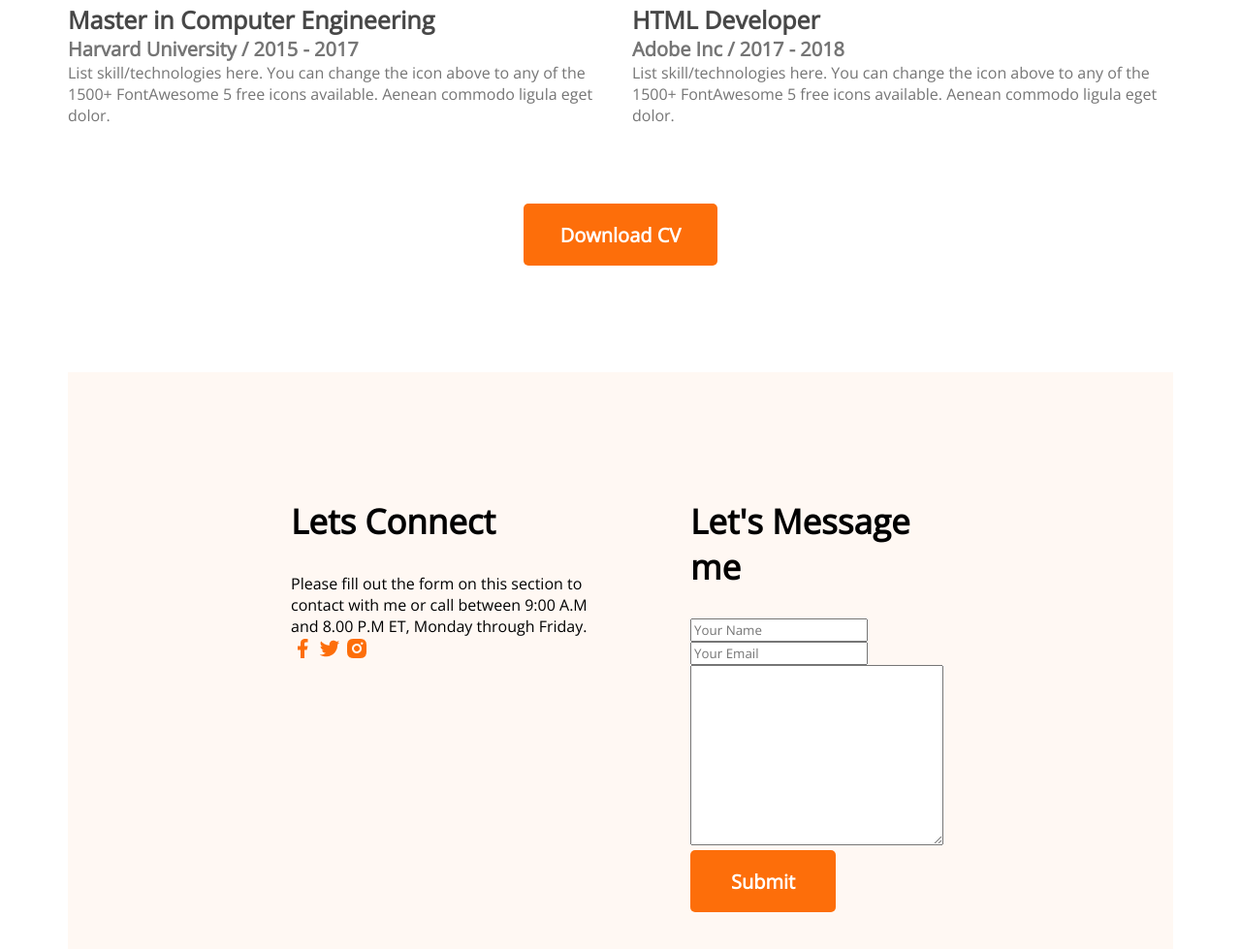
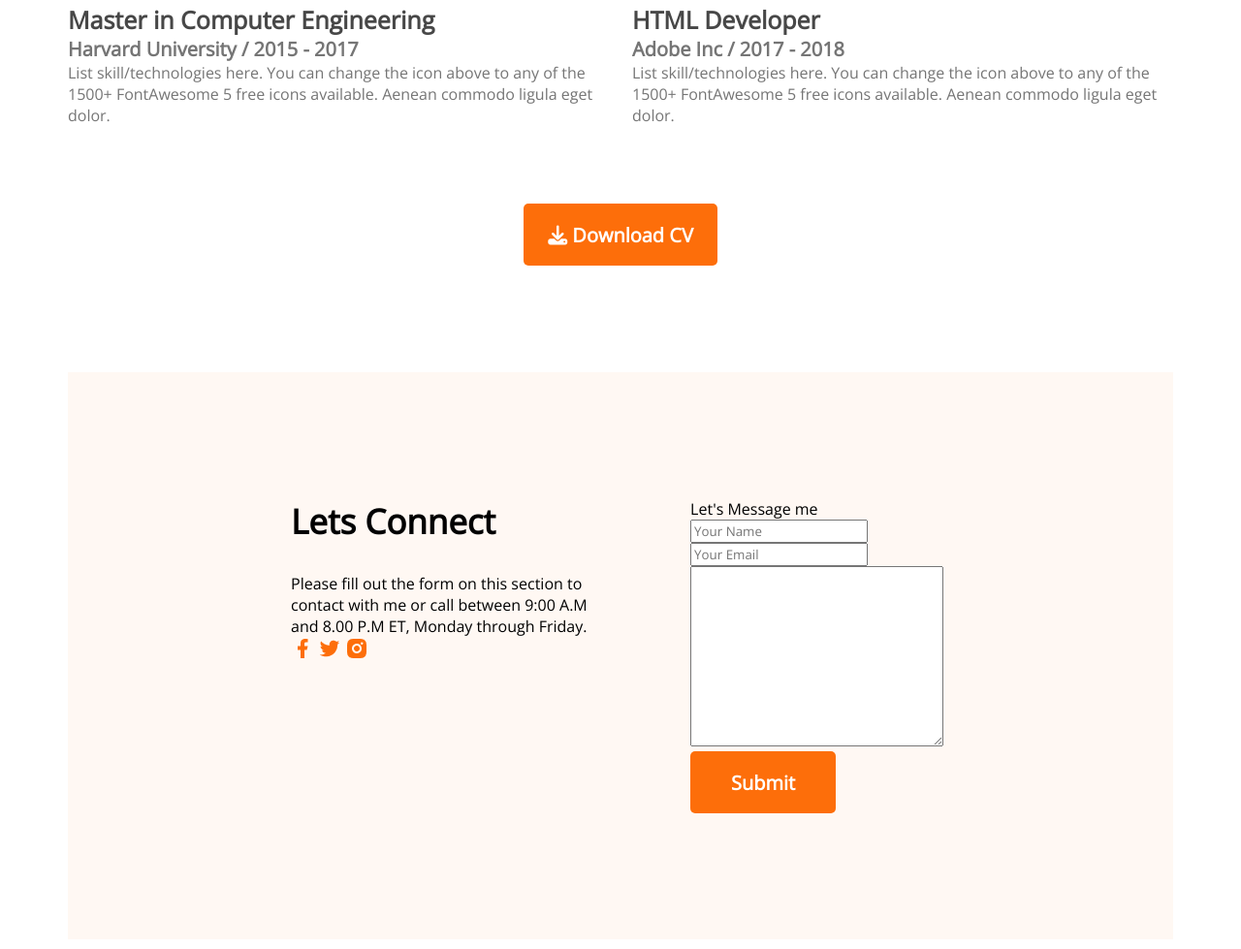
Before and after one commit to Rakib404H/developer-portfolio, a plain HTML site: page index.html in a window 1280 px wide. Shown: the part 2848-3827 px from the top of the page at 97% size. Drawn offline with nearby package versions, Linux system fonts and the light colour scheme.

Commit message:
fontawesome font added

```diff
--- a/index.html
+++ b/index.html
@@ -10,6 +10,7 @@
     <link rel="preconnect" href="https://fonts.googleapis.com">
     <link rel="preconnect" href="https://fonts.gstatic.com" crossorigin>
     <link href="https://fonts.googleapis.com/css2?family=Open+Sans&display=swap" rel="stylesheet">
+    <script src="https://kit.fontawesome.com/a6036f490b.js" crossorigin="anonymous"></script>
 </head>
 
 <body>
@@ -139,11 +140,11 @@
                     </div>
                 </div>
             </div>
-            <div class="resume-section-button"><button class="resume-button">Download CV</button></div>
+            <div class="resume-section-button"><button class="resume-button"><i class="fa-solid fa-download"></i> Download CV</button></div>
         </section>
         <!-- contact section...................................... -->
         <section class="contact">
-            <div>
+            <div class="contact-div">
                 <h3 class="section-title">Lets Connect</h3>
                 <p>
                     Please fill out the form on this section to contact with me or call between 9:00 A.M and 8.00 P.M ET, Monday through Friday.
@@ -153,7 +154,7 @@
                 <a href="#"><img src="images/icons/insta.png" alt="Instagram icon"></a>
 
             </div>
-            <div>
+            <div class="contact-div>
                 <h3 class="section-title">Let's Message me</h3>
                 <form action="">
                     <input type="text" name="Your Name" id="" placeholder="Your Name">
--- a/styles/portfolio.css
+++ b/styles/portfolio.css
@@ -234,6 +234,11 @@ gap: 24px;
     background: #FFF8F3;
     gap: 100px;
     padding: 130px 230px;
+
+
+}
+.contact-div{
+
 }
 .contact .section-title{
     text-align: left;
```
